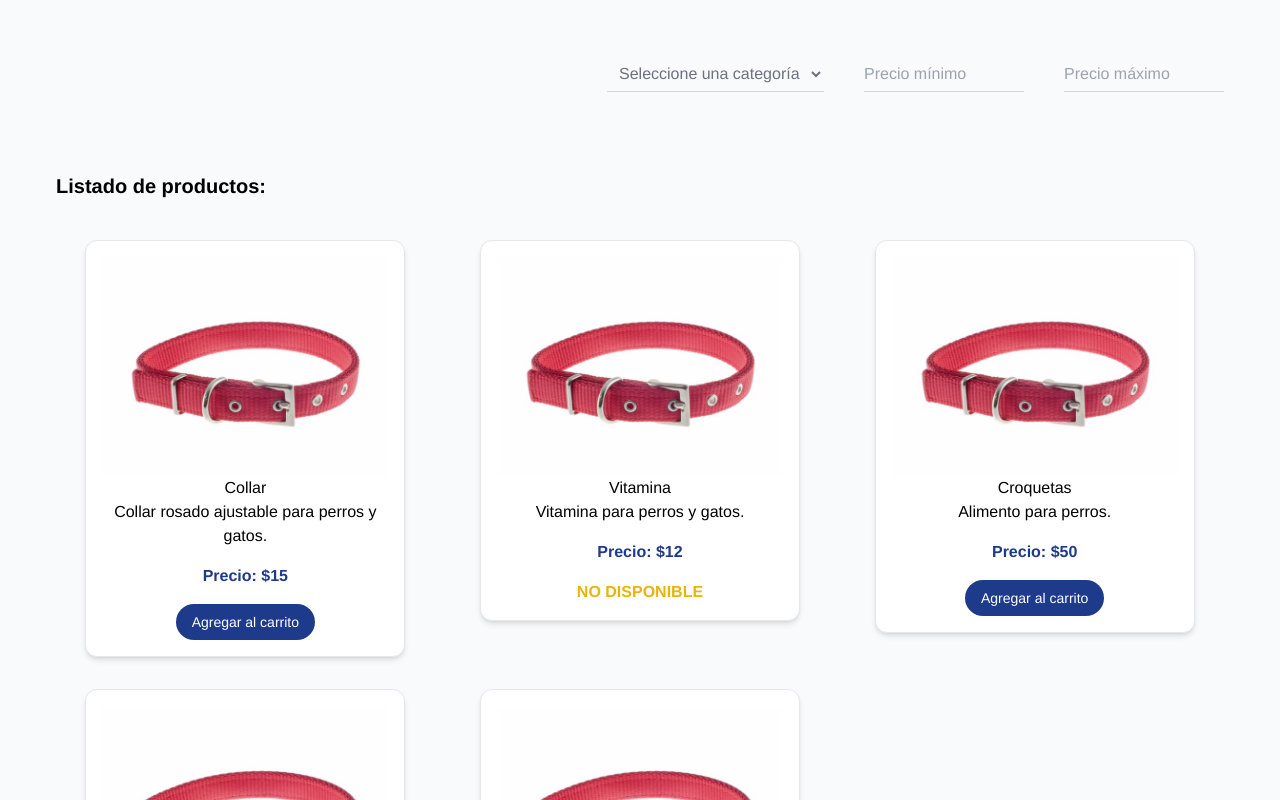
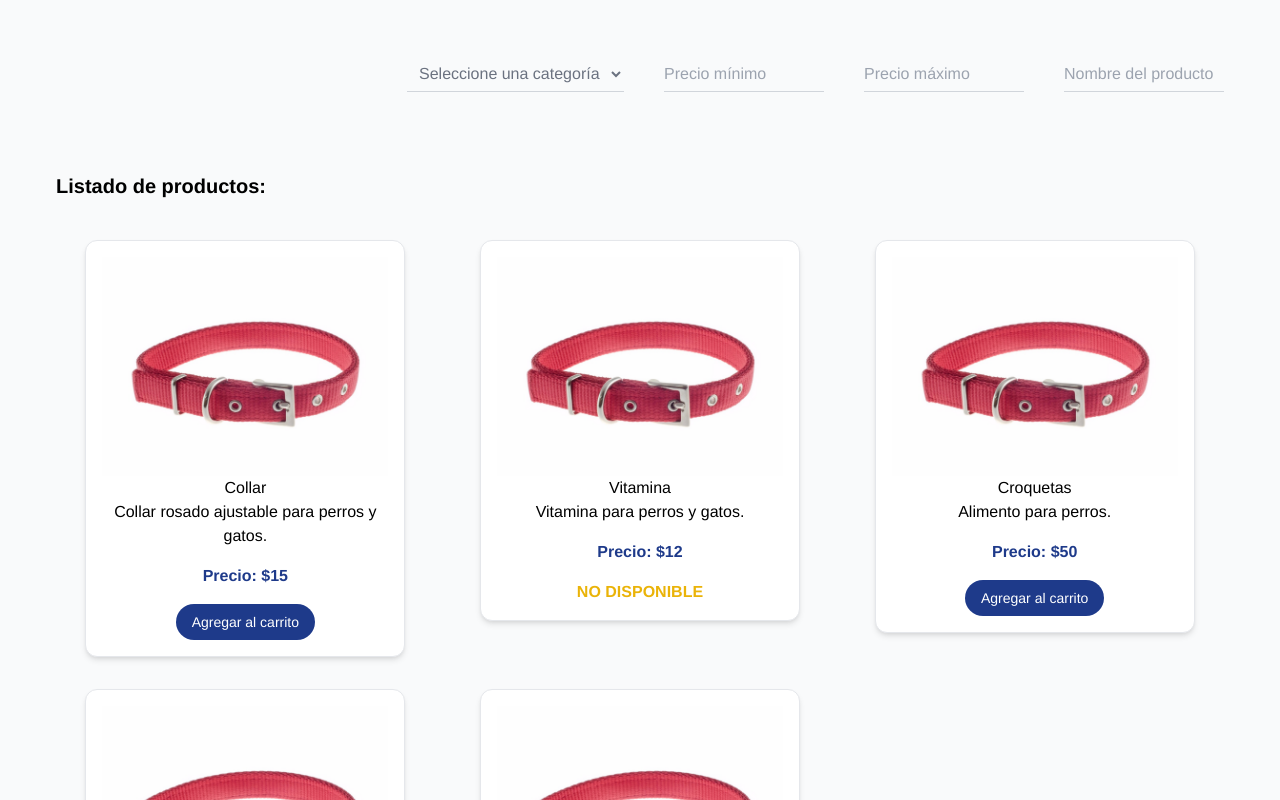
Before and after one commit to vdelianny/pet-shop, a Vue app: page / in a window 1280 px wide. Shown: the top 800 px of the page. Built offline with nearby package versions, Linux system fonts and the light colour scheme.

Commit message:
datos de entrada del usuario

```diff
--- a/src/components/ProductCard.vue
+++ b/src/components/ProductCard.vue
@@ -10,6 +10,7 @@
       <button
         v-if="data.available"
         class="bg-blue-900 text-white text-sm rounded-full py-2 px-4"
+        @click="addProduct(data)"
       >
         Agregar al carrito
       </button>
@@ -19,6 +20,7 @@
 </template>
 
 <script setup>
+import { addProduct } from "@/services/shoppingCart.ts";
 import { defineProps } from "vue"
 
 const imageUrl = "../products/collar.jpg"
--- /dev/null
+++ b/src/services/shoppingCart.ts
@@ -0,0 +1,11 @@
+type Product = {
+    title: string,
+    price: number
+}
+
+export const getProducts = () => localStorage.getItem('products')
+export const addProduct = (product: Product) => {
+    let products = JSON.parse(getProducts() || '[]')
+    products.push(product)
+    localStorage.setItem('products', JSON.stringify(products))
+}
--- a/src/views/ProductList.vue
+++ b/src/views/ProductList.vue
@@ -12,6 +12,12 @@
       type="number"
       v-model="filters.maxPrice"
       class="w-40 outline-none border-b border-gray-300"
+    />
+    <input
+      placeholder="Nombre del producto"
+      v-model="filters.title"
+      class="w-40 outline-none border-b border-gray-300"
+      @input="filterByTitle"
     />
   </div>
   <h2 class="mt-20 text-start text-xl font-semibold">
@@ -40,6 +46,7 @@ let productsFiltered = ref([])
 let filters = reactive({
   minPrice: null,
   maxPrice: null,
+  title: null
 })
 
 //DATA
@@ -48,6 +55,12 @@ const categories = ref([
   { text: "Medicinas", value: "Medicinas" },
   { text: "Alimentos", value: "Alimentos" },
 ])
+
+//Filter by name
+const filterByTitle = (e) => {
+  const title = e.target.value.toLowerCase()
+  productsFiltered.value = products.filter((el) => el.title.toLowerCase().includes(title))
+}
 
 //Watchers and lifecycle
 watch(
```
